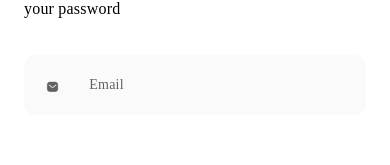
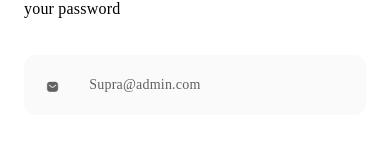
Before and after one commit to samratKilledar/REPO-Lead, a React Native app: screen /ForgotPassword in a window 390 px wide. Shown: the part 568-733 px from the top of the page. Built offline with nearby package versions, Linux system fonts and the light colour scheme.

Commit message:
API calling

```diff
--- /dev/null
+++ b/src1/redux/actions/forgotPassAction.js
@@ -0,0 +1,41 @@
+export const EMAIL_SUCCESS = 'EMAIL_SUCCESS';
+export const CHANGE_EMAIL_CREDENTIAL = 'CHANGE_EMAIL_CREDENTIAL';
+
+export const forgotPassUser = () => {
+  return async (dispatch, getState) => {
+    const { emailValue } = getState().forgotPassReducer; // Get loginValue from Redux
+    console.log(emailValue.email)
+    try {
+      const response = await fetch('https://opticalerp.in:85/api/users/forgotpassword/forgot-password', {
+        method: 'POST',
+        headers: {
+          'Content-Type': 'application/json',
+          'tenant' : emailValue.email
+        },
+        body: JSON.stringify({
+          email: emailValue.email,
+      }),
+      });
+
+      const data = await response.json();
+      alert(JSON.stringify(data))
+      if (response.ok) {
+       // dispatch({ type: LOGIN_SUCCESS, payload: data }); // Dispatch success action
+      } else {
+        throw new Error(data.message || 'Invalid Email !');
+      }
+    } catch (error) {
+      alert(error.message);
+    }
+  };
+};
+
+
+export const emailSuccess = () => ({
+  type: EMAIL_SUCCESS,
+});
+
+export const updateForgotPassEmail =(data)=>({
+  type:CHANGE_EMAIL_CREDENTIAL,
+  payload:data
+})
--- /dev/null
+++ b/src1/redux/reducers/forgotPassReducer.js
@@ -0,0 +1,30 @@
+const initialState = {
+    isAuthenticated: false,
+    emailPlaceHolder: {
+      email: "Email",
+    },
+    emailValue: {
+      email: "Supra@admin.com",
+    }
+  };
+
+  const forgotPassReducer = (state = initialState, action) => {
+    switch (action.type) {
+        case 'EMAIL_SUCCESS':
+            return { ...state, isAuthenticated: true };
+
+        case 'CHANGE_EMAIL_CREDENTIAL':
+            return {
+                ...state,
+                emailValue: {
+                    ...state.emailValue,  // Keep previous values
+                    ...action.payload     // Update only the fields provided
+                }
+            };
+
+        default:
+            return state;
+    }
+  };
+
+  export default forgotPassReducer;
--- a/src1/redux/reducers/index.js
+++ b/src1/redux/reducers/index.js
@@ -1,5 +1,7 @@
 import { combineReducers } from 'redux';
 import authReducer from './authReducer';
+import forgotPassReducer from './forgotPassReducer';
 export default combineReducers({
   auth: authReducer,
+  forgotPassReducer: forgotPassReducer,
 });
--- a/src1/screens/Auth/ForgotPassword.js
+++ b/src1/screens/Auth/ForgotPassword.js
@@ -1,6 +1,6 @@
 import React, {useState} from 'react';
 import {
-  View,
+  View,Alert,
   Image,
   StyleSheet,
   KeyboardAvoidingView,
@@ -15,11 +15,28 @@ import CustomTextInput from '../../components/CustomTextInput';
 import CustomButton from '../../components/CustomButton';
 import TextStyle from '../../styles/TextStyle';
 import ButtonStyles from '../../styles/ButtonStyles';
+import { emailSuccess, updateForgotPassEmail,forgotPassUser } from '../../redux/actions/forgotPassAction';
+import { useDispatch, useSelector } from 'react-redux';
 // import {useNavigation} from '@react-navigation/native';
 
 const ForgotPassword = props => {
   const [email, setEmail] = useState('');
   // const navigation = useNavigation();
+  const dispatch = useDispatch();
+  const emailPlaceHolder = useSelector(state => state.forgotPassReducer.emailPlaceHolder);
+  const emailValue = useSelector(state => state.forgotPassReducer.emailValue);
+  const handleEmail=()=>{
+    if(!emailValue?.email || emailValue.email.trim() === ""){
+      Alert.alert('Users', 'Email is required');
+      return;
+    } else if (!/\S+@\S+\.\S+/.test(emailValue.email)) {
+          Alert.alert('Error', 'Enter a valid email address!');
+          return;
+    }else{
+      dispatch(forgotPassUser())
+    }
+  };
+
   const goBackCall=()=>{
     props.navigation.goBack();
   }
@@ -52,9 +69,9 @@ const ForgotPassword = props => {
               />
               <CustomTextInput
                 icon={require('../../assets/icons/Message/message.png')}
-                value={email}
-                onChangeText={setEmail}
-                placeholder="Email"
+                value={emailValue.email}
+                onChangeText={(text)=> dispatch(updateForgotPassEmail({ email: text }))}
+                placeholder={emailPlaceHolder.email}
                 keyboardType="email-address"
               />
             </View>
@@ -65,7 +82,8 @@ const ForgotPassword = props => {
                 title="Continue"
                 customStyle={[ButtonStyles.blueButton]}
                 textStyles={ButtonStyles.blueButtonText}
-                onPress={() => props.navigation.navigate('ResetPassword')}
+                // onPress={() => props.navigation.navigate('ResetPassword')}
+                onPress={handleEmail}
               />
             </View>
           </View>
```
